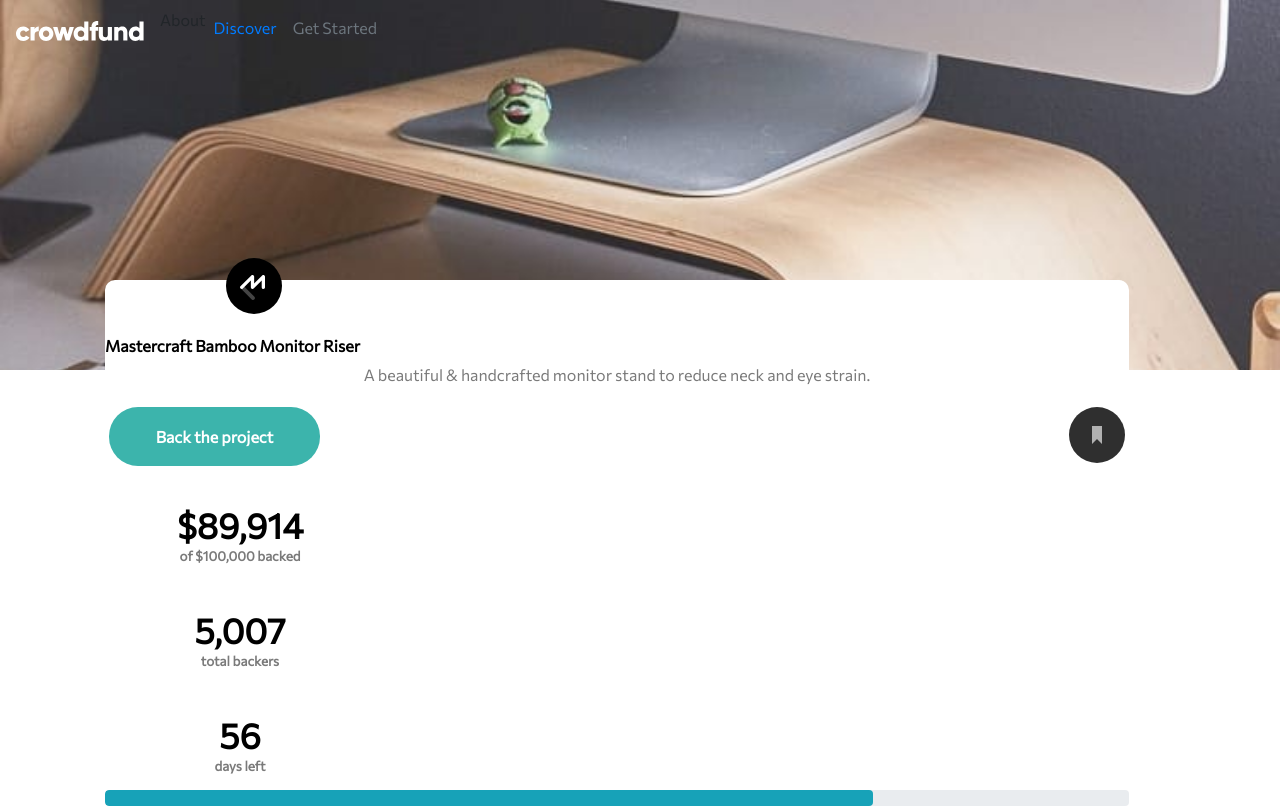
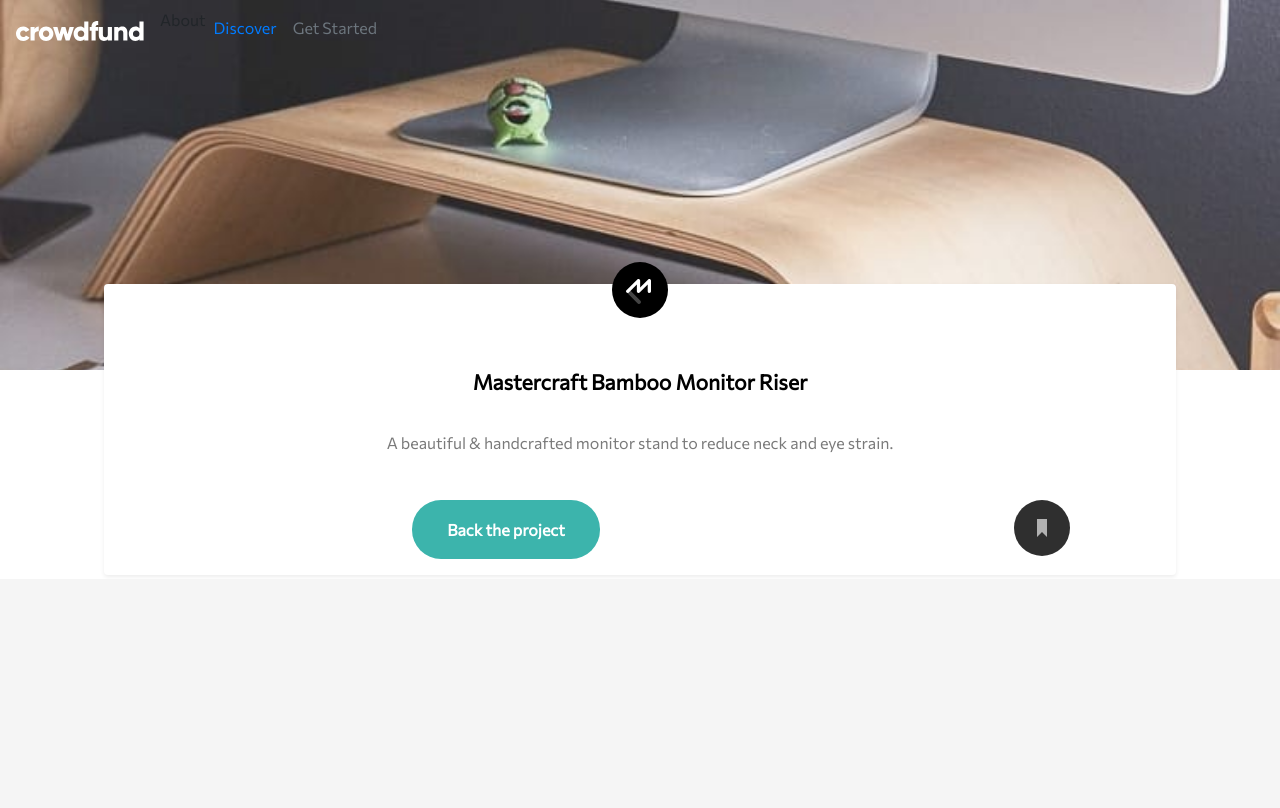
Before and after one commit to MrObonye/crowdfunding, an Angular app: page / in a window 1280 px wide. Shown: the top 808 px of the page. Built offline with nearby package versions, Linux system fonts and the light colour scheme.

Commit message:
first card added

```diff
--- a/src/app/components/common/circle-button/circle-button.component.ts
+++ b/src/app/components/common/circle-button/circle-button.component.ts
@@ -4,7 +4,7 @@ import { faBookmark } from '@fortawesome/free-solid-svg-icons';
 @Component({
   selector: 'app-circle-button',
   template: `
-    <img src="./../../assets/images/icon-bookmark.svg" alt="bookmark icon" (click)="onClick">`,
+    <img class="m-0" src="./../../assets/images/icon-bookmark.svg" alt="bookmark icon" (click)="onClick">`,
 })
 export class CircleButtonComponent implements OnInit {
   @Output() bookmark = new EventEmitter();
--- a/src/app/components/hero/hero.component.html
+++ b/src/app/components/hero/hero.component.html
@@ -1,38 +1,47 @@
-<div class="wrapper bg-white hero">
-  <img src="../../../assets/images/logo-mastercraft.svg" class="hero-master-logo mb-3" alt="mastercraft logo" />
-  <h5 class="mt-3 mastercraft header">Mastercraft Bamboo Monitor Riser</h5>
+<div class="col-sm-12 position-relative">
+  <div class="row m-1">
+    <div class="col-sm-12 bg-white hero shadow-sm rounded text-center">
+      <img src="../../../assets/images/logo-mastercraft.svg"
+        class=" hero-master-logo position-relative translate-middle" alt="mastercraft logo" />
+      <h5 class="mastercraft header">Mastercraft Bamboo Monitor Riser</h5>
       <p class="mastercraft">A beautiful & handcrafted monitor stand to reduce neck and eye strain.</p>
-  <div class="call-action d-flex justify-content-between mastercraft">
-    <app-rectangular-button class="p-1" [buttonName]="'Back the project'" [buttonType]="'accept-button'">
+      <div class="row mb-3">
+        <app-rectangular-button class="col p-0" [buttonName]="'Back the project'" [buttonType]="'accept-button'">
         </app-rectangular-button>
-    <app-circle-button class="p-1"></app-circle-button>
+        <div class="col-3 p-0"><img class="m-0" src="./../../assets/images/icon-bookmark.svg" alt="bookmark icon">
         </div>
 
-  <div class="analytics p-4 ml-5" *ngFor="let a of analyticsData;">
-    <app-dashboard-widget [amount]="a.amount" [total]="a.total"></app-dashboard-widget>
       </div>
+    </div>
+  </div>
+
+  <!--
+    <div class="col-sm-12">
+      <app-dashboard-widget *ngFor="let a of analyticsData;" [amount]="a.amount" [total]="a.total" class="p-3">
+      </app-dashboard-widget>
+
       <div class="progress mb-3 text-left">
-    <div class="progress-bar bg-info rounded" role="progressbar" style="width: 75%" aria-valuenow="75" aria-valuemin="0"
-      aria-valuemax="100"></div>
+        <div class="progress-bar bg-info rounded" role="progressbar" style="width: 75%" aria-valuenow="75"
+          aria-valuemin="0" aria-valuemax="100"></div>
       </div>
+    </div>
+  </div>
+
+
   <div class="feature text-left ">
     <h6 class="header">About this project</h6>
     <p class="text-left">The Mastercraft Bamboo Monitor Riser is a sturdy and stylish platform that elevates your screen
       to a more comfortable viewing height. Placing your monitor at eye level has the potential to improve
       your posture and make you more comfortable while at work, helping you stay focused on the task at hand.</p>
     <br>
-    <p class="text-left">Featuring artisan craftsmanship, the simplicity of design creates extra desk space below your computer
+    <p class="text-left">Featuring artisan craftsmanship, the simplicity of design creates extra desk space below your
+      computer
       to allow notepads, pens, and USB sticks to be stored under the stand.</p>
     <div class="cards" *ngFor="let c of contentData;">
-        <app-card
-        [cardTitle]="c.cardTitle"
-        [cardSubTitle]="c.cardSubTitle"
-        [cardText]="c.cardText"
-        [cardNumber]="c.cardNumber"
-        [buttonName]="c.buttonName"
-        [buttonType]="c.buttonType"
-        ></app-card>
+      <app-card [cardTitle]="c.cardTitle" [cardSubTitle]="c.cardSubTitle" [cardText]="c.cardText"
+        [cardNumber]="c.cardNumber" [buttonName]="c.buttonName" [buttonType]="c.buttonType"></app-card>
     </div>
 
   </div>
 </div>
+ -->
--- a/src/assets/scss/_buttons.scss
+++ b/src/assets/scss/_buttons.scss
@@ -10,9 +10,10 @@
   }
 }
 .accept-button {
+
   font-weight: 700;
   background-color: $moderateCyan;
-  width: 13.1875rem;
+  width: 11.75rem;
   height: 3.6875rem;
   border-radius: 1.8125rem;
   border: none;
@@ -33,6 +34,7 @@
   height: 2.9375rem;
 }
 .btn-circle {
+  position: relative;
   background-color: $blackGray;
   width: 54px;
   height: 54px;
@@ -40,7 +42,3 @@
   border: none;
   color: white;
 }
-.icon {
-  font-size: 1rem;
-  color: $grayish;
-}
--- a/src/assets/scss/_dashboard.scss
+++ b/src/assets/scss/_dashboard.scss
@@ -2,9 +2,11 @@
 
 .widget {
   display: block;
+  position: relative;
   border: none;
   height: 57px;
-  width: 126px;
+  width: 100%;
+  text-align: center;
   line-height: 2px;
   color: $black;
   &__title {
--- a/src/assets/scss/_global.scss
+++ b/src/assets/scss/_global.scss
@@ -7,6 +7,7 @@ html {
   box-sizing: border-box;
   width: 100%;
   overflow-x: hidden;
+  background-color: whitesmoke;
 }
 *,
 *::before,
--- a/src/assets/scss/_hero.scss
+++ b/src/assets/scss/_hero.scss
@@ -1,43 +1,51 @@
 @import "./dashboard";
 @import "./buttons";
-@import './card';
+@import "./card";
 
 .hero {
-  position: absolute;
-  margin-top: -90px;
-  margin-left: 20px;
+  // position: relative;
+  margin-top: -5.625rem;
+  // margin-left: 1.25rem;
   color: $darkGray;
   font-weight: 400;
+
   // height: 400px;
   font-family: "Commissioner", sans-serif;
-  width: 80%;
-  border-radius: 10px;
+  // width: 80%;
+  border-radius: 1.6rem;
   border: none;
   overflow: none;
-  text-align: center;
+  // text-align: center;
   &-master-logo {
-    position: absolute;
-    top: -22px;
-    left: 121px;
+    // position: absolute;
+    top: -1.375rem;
+  //   left: 8.1875rem;
   }
 }
 .mastercraft {
-  top: 20px;
+  // top: 20px;
   position: relative;
+  padding-bottom: 29px;
 }
 .header {
-  padding-top: 20px;
+  padding: 29px;
   font-weight: 700;
-  font-size:16px;
-  text-align: left;
-  color: $Black;
+  font-size: 21px;
+  text-align: center;
+  color: black;
 }
 .analytics {
   position: relative;
-  top: 30px;
+  width: 80%;
+  left: -30px;
+  // padding-top: 100px;
 }
 .progress {
   position: relative;
   margin-top: 25px;
   border-radius: 5px;
 }
+.bg-dark {
+  height: 20px;
+
+}
```
Lines whose indentation alone changed are shown as unchanged.
